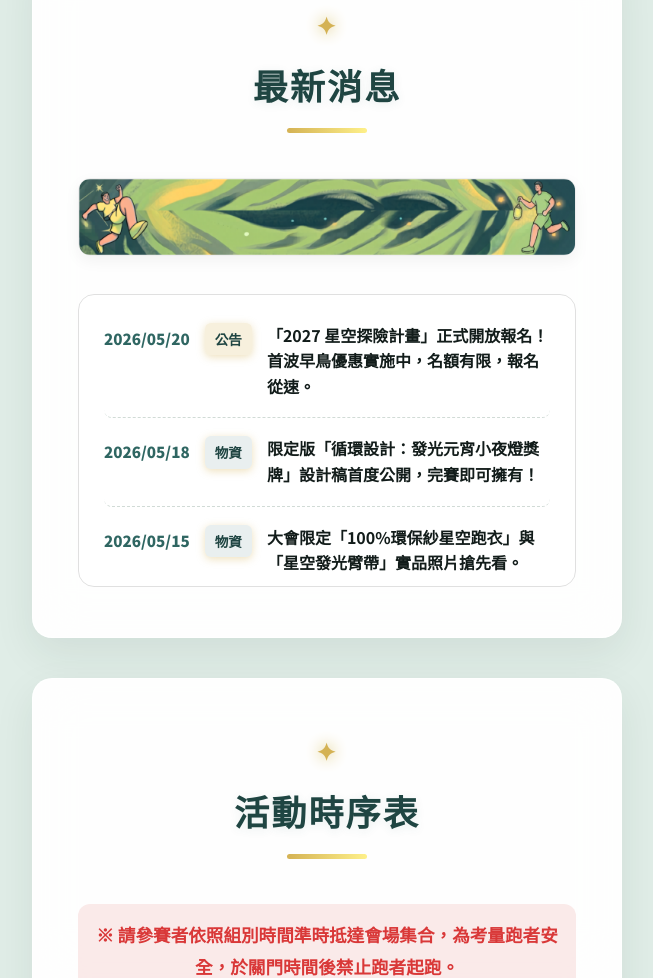
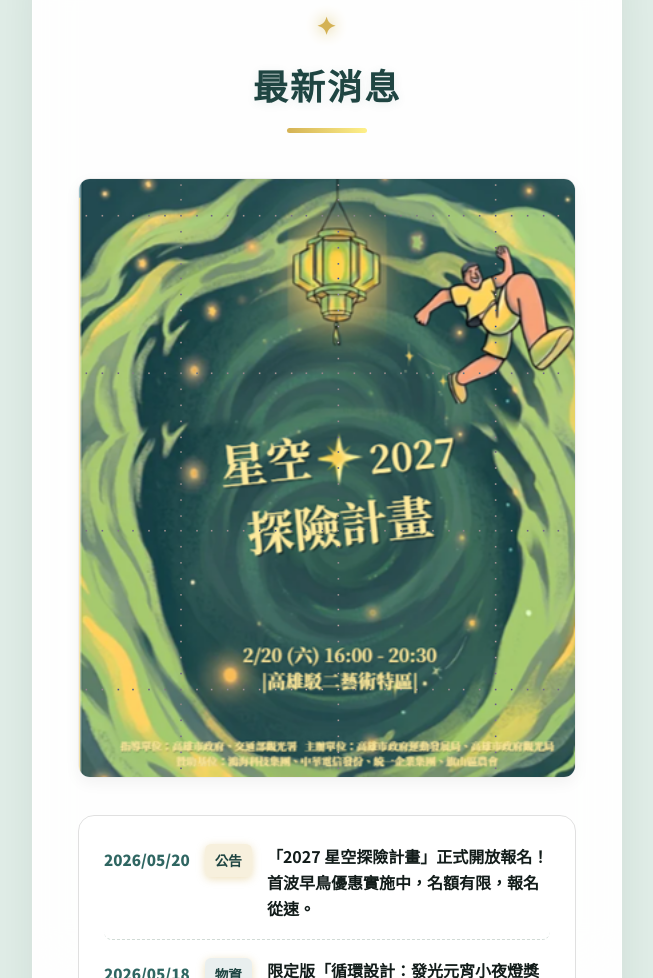
Before and after one commit to for995-ai/starry-run, a website: page index.html in a window 1280 px wide. Shown: the part 1502-2480 px from the top of the page, without its empty margins (273-926 px from the left). Drawn offline with Linux system fonts and the light colour scheme.

Commit message:
fix: use the supplied news artwork with the correct PNG extension

```diff
--- a/index.html
+++ b/index.html
@@ -446,7 +446,7 @@
 
             <section id="section-news" class="content-section glass-card reveal">
                 <h2 class="section-title">最新消息</h2>
-                <img src="./news-banner.png" alt="最新消息活動圖" class="zoomable-img" style="width: 100%; margin-bottom: 30px;">
+                <img src="./news.png" alt="最新消息活動圖" class="zoomable-img" style="width: 100%; margin-bottom: 30px;">
                 <div style="background: rgba(255,255,255,0.8); border-radius: 16px; border: 1px solid #e0e0e0; padding: 10px 25px;">
                     <ul class="news-list">
                         <li class="news-item">
```
Also changed, not shown: news-banner.png (deleted), news.png (added).
